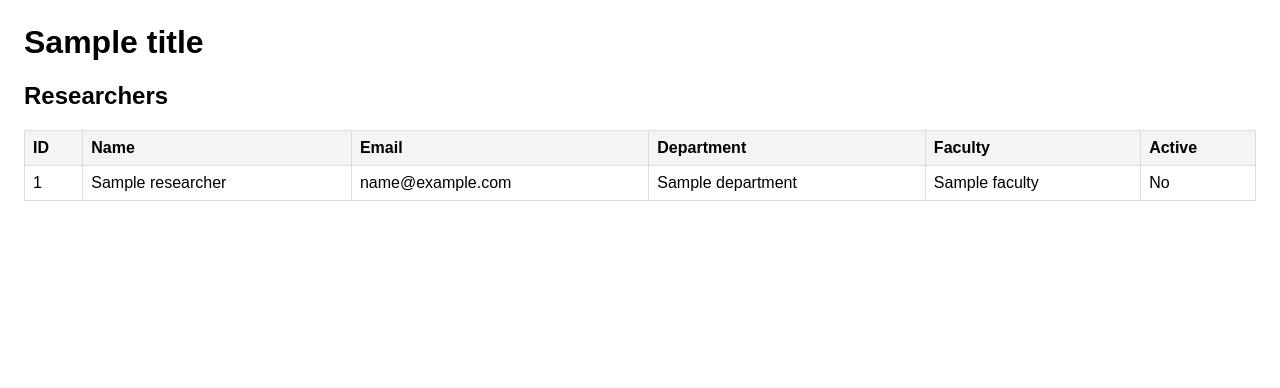
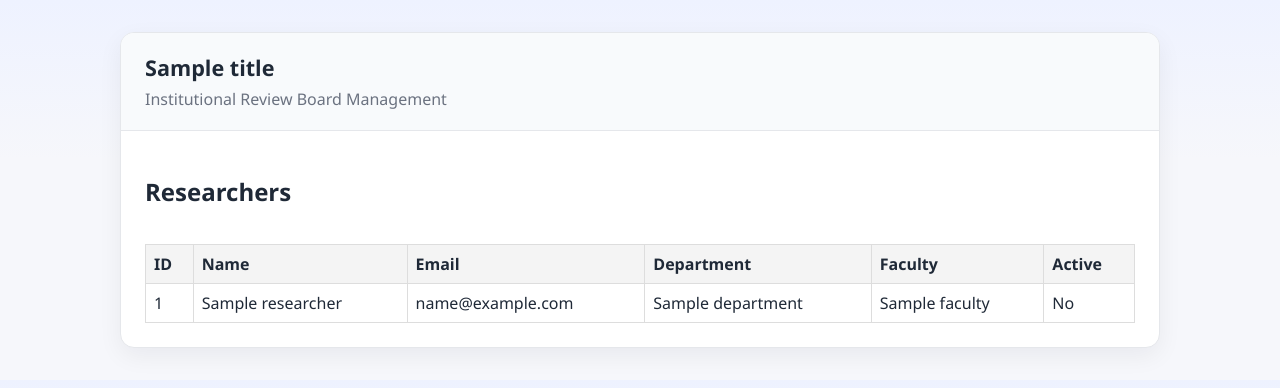
Before and after one commit to KSadoun/IRB_system, a PHP site: template app/Views/home.php in a window 1280 px wide. Shown: the top 388 px of the page. Run offline with PHP 8.4, Linux system fonts and the light colour scheme; the template is opened without the code that fills it: most values are stand-ins (such as "Sample title", 1, 10 or a date in 2020).

Commit message:
added layout injection for each role

```diff
--- a/app/Controllers/HomeController.php
+++ b/app/Controllers/HomeController.php
@@ -7,6 +7,8 @@ use App\Models\Researcher;
 
 class HomeController extends Controller
 {
+    protected ?string $defaultRoleLayout = 'researcher';
+
     public function index()
     {
         $researcherModel = new Researcher();
--- a/app/Views/home.php
+++ b/app/Views/home.php
@@ -1,20 +1,14 @@
-<!DOCTYPE html>
-<html>
-<head>
-    <title><?= $title ?></title>
 <style>
-        body { font-family: Arial, sans-serif; margin: 24px; }
+    .table-wrap { overflow-x: auto; }
     table { border-collapse: collapse; width: 100%; margin-top: 16px; }
     th, td { border: 1px solid #ddd; padding: 8px; text-align: left; }
     th { background: #f4f4f4; }
 </style>
-</head>
-<body>
-    <h1><?= $title ?></h1>
 
 <h2>Researchers</h2>
 
 <?php if (!empty($researchers)): ?>
+    <div class="table-wrap">
         <table>
             <thead>
                 <tr>
@@ -39,8 +33,7 @@
                 <?php endforeach; ?>
             </tbody>
         </table>
+    </div>
 <?php else: ?>
     <p>No researchers found.</p>
 <?php endif; ?>
-</body>
-</html>
--- /dev/null
+++ b/app/Views/layouts/main.php
@@ -0,0 +1,62 @@
+<!DOCTYPE html>
+<html lang="en">
+<head>
+    <meta charset="UTF-8">
+    <meta name="viewport" content="width=device-width, initial-scale=1.0">
+    <title><?= htmlspecialchars((string) ($title ?? 'IRB System')) ?></title>
+    <style>
+        :root {
+            --bg: #f6f7fb;
+            --surface: #ffffff;
+            --text: #1f2937;
+            --muted: #6b7280;
+            --line: #e5e7eb;
+            --accent: #1d4ed8;
+        }
+        * { box-sizing: border-box; }
+        body {
+            margin: 0;
+            font-family: "Segoe UI", Tahoma, Geneva, Verdana, sans-serif;
+            color: var(--text);
+            background: linear-gradient(180deg, #eef2ff 0%, var(--bg) 160px);
+        }
+        .shell {
+            max-width: 1040px;
+            margin: 32px auto;
+            background: var(--surface);
+            border: 1px solid var(--line);
+            border-radius: 14px;
+            overflow: hidden;
+            box-shadow: 0 8px 24px rgba(17, 24, 39, 0.06);
+        }
+        .shell-header {
+            padding: 20px 24px;
+            border-bottom: 1px solid var(--line);
+            background: #f8fafc;
+        }
+        .shell-header h1 {
+            margin: 0;
+            font-size: 1.35rem;
+        }
+        .shell-header p {
+            margin: 6px 0 0;
+            color: var(--muted);
+        }
+        .shell-content {
+            padding: 24px;
+        }
+        a { color: var(--accent); }
+    </style>
+</head>
+<body>
+    <main class="shell">
+        <header class="shell-header">
+            <h1><?= htmlspecialchars((string) ($title ?? 'IRB System')) ?></h1>
+            <p>Institutional Review Board Management</p>
+        </header>
+        <section class="shell-content">
+            <?= $content ?>
+        </section>
+    </main>
+</body>
+</html>
```
Also changed, not shown: app/Core/Controller.php (+57 -3 lines), app/Views/layouts/admin.php (added, +33 -0 lines), app/Views/layouts/manager.php (added, +32 -0 lines), app/Views/layouts/officer.php (added, +32 -0 lines), app/Views/layouts/researcher.php (added, +32 -0 lines), app/Views/layouts/reviewer.php (added, +32 -0 lines). Lines whose indentation alone changed are shown as unchanged.
